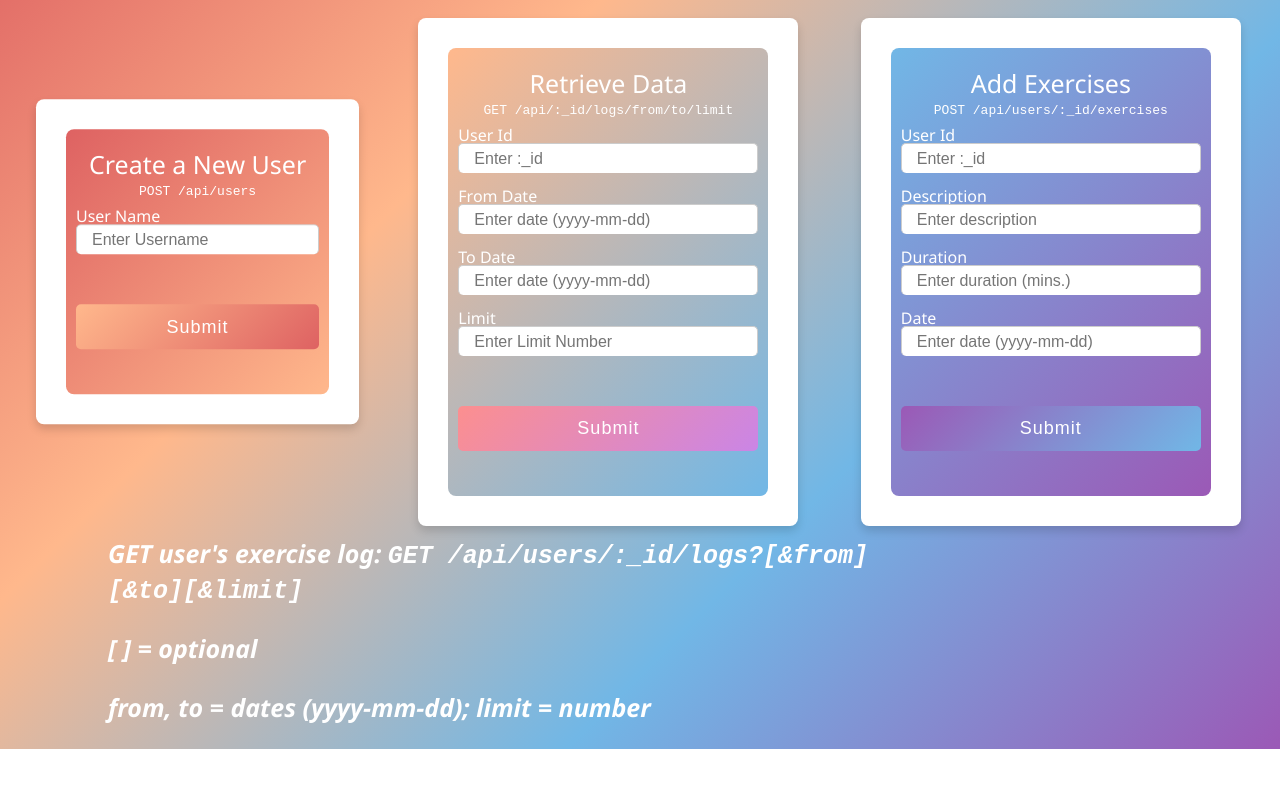
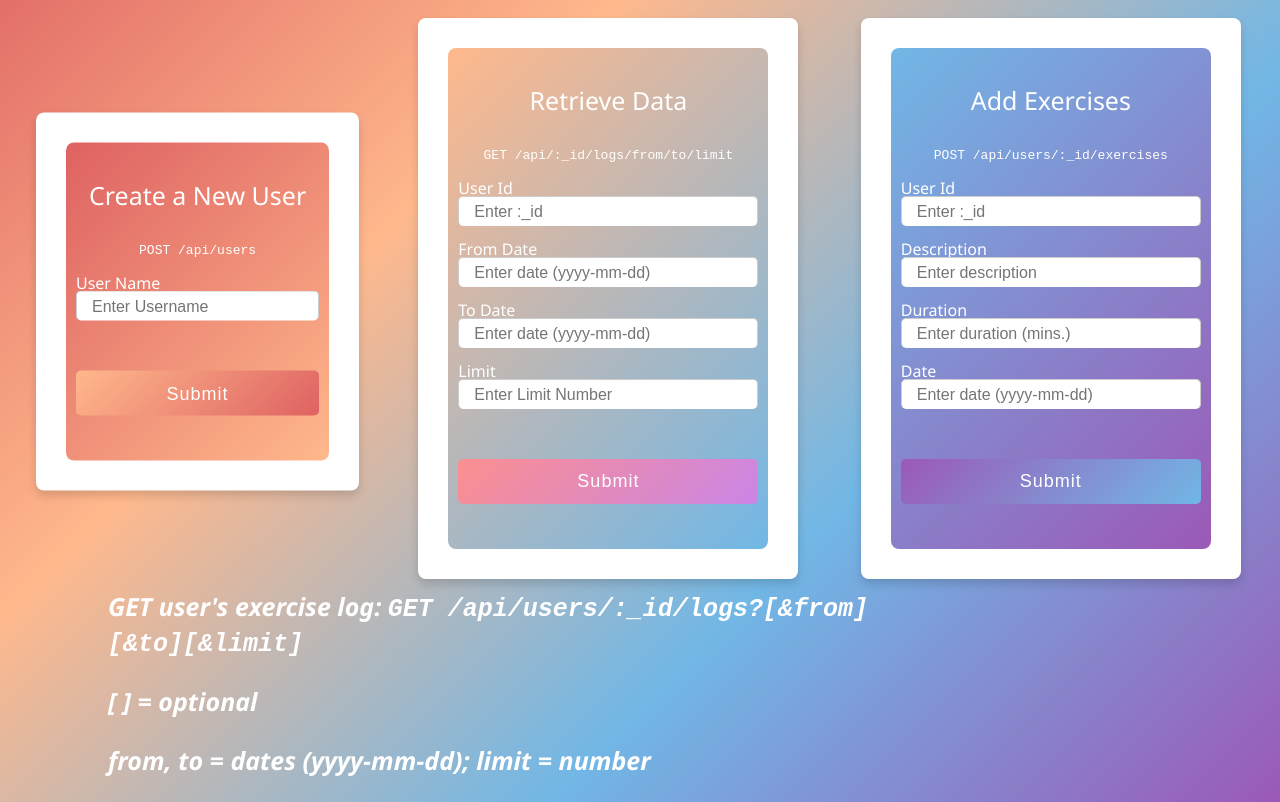
Before and after one commit to amarnath-reddy-0-9-1-2/Rollcall, a website: page Exercisetracker/views/index.html in a window 1280 px wide. Shown: the part 113-915 px from the top of the page. Before the commit the page ends 862 px from the top, so only its background shows below. Drawn offline with Linux system fonts and the light colour scheme; files that its build step writes are made by us from their sources.

Commit message:
correction css and html

```diff
--- a/Exercisetracker/public/style.css
+++ b/Exercisetracker/public/style.css
@@ -291,6 +291,3 @@ form .button1{
    transition: all 0.3s ease;
    background: linear-gradient(135deg, #9b59b6, #71b7e6);
  }
-.heading{
-  line-height:0em;
-}
--- a/Exercisetracker/views/index.html
+++ b/Exercisetracker/views/index.html
@@ -27,7 +27,7 @@
 			<div class="centered3">
 			  <form id="fromtolimit" method="get">
 				<span class="heading"><h3>Retrieve Data</h3>
-				<p><code>GET /api/:_id/logs/from/to/limit</code></p></span>
+				<p><code class="changefont">GET /api/:_id/logs/from/to/limit</code></p></span>
           <label>User Id		<input class="input-box" id="fromuserid" type="text" name="fromuserid" placeholder="Enter :_id" required></label>
 					<label>From Date
 					<input class="input-box" id="from" type="text" name="from" placeholder="Enter date (yyyy-mm-dd)" ></label>
```
